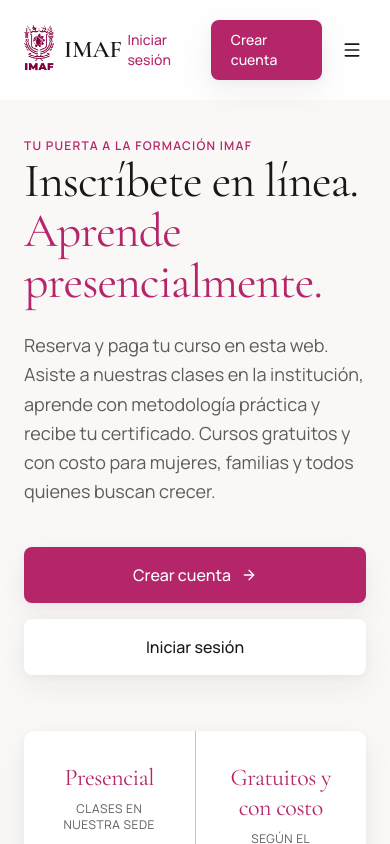
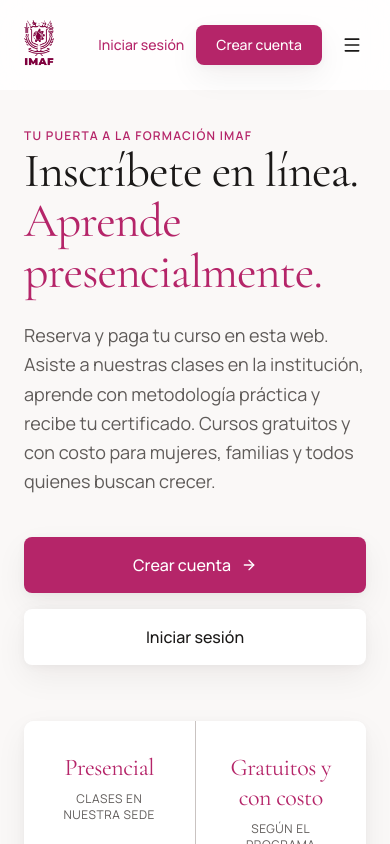
Before and after one commit to webzma/frontend-imaf, a Next.js app: page / in a window 390 px wide. Shown: the top 844 px of the page. Built offline with nearby package versions, Linux system fonts and the light colour scheme.

Commit message:
update landing nav

```diff
--- a/app/_components/landing-nav.tsx
+++ b/app/_components/landing-nav.tsx
@@ -19,9 +19,9 @@
     <nav className="bg-surface-container-lowest/85 glass sticky top-0 z-50">
       <div className="max-w-7xl mx-auto px-6 lg:px-16 py-5">
         <div className="flex items-center justify-between gap-4">
-          <Link href="/" className="flex items-center gap-2.5">
+          <Link href="/" className="flex items-center gap-6">
             <Image src={LogoImaf} alt="" width={30} height={30} />
-            <span className="font-serif text-2xl font-semibold text-on-surface">
+            <span className="font-serif text-2xl font-semibold text-on-surface hidden md:inline">
               IMAF
             </span>
           </Link>
```
